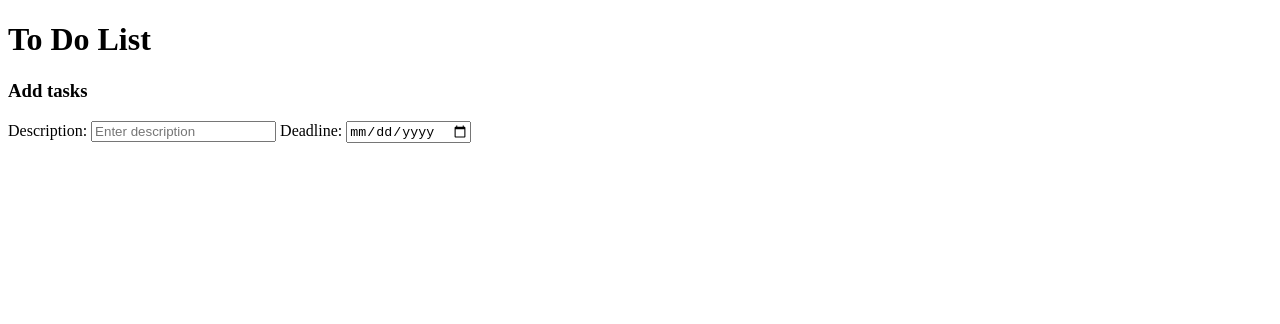
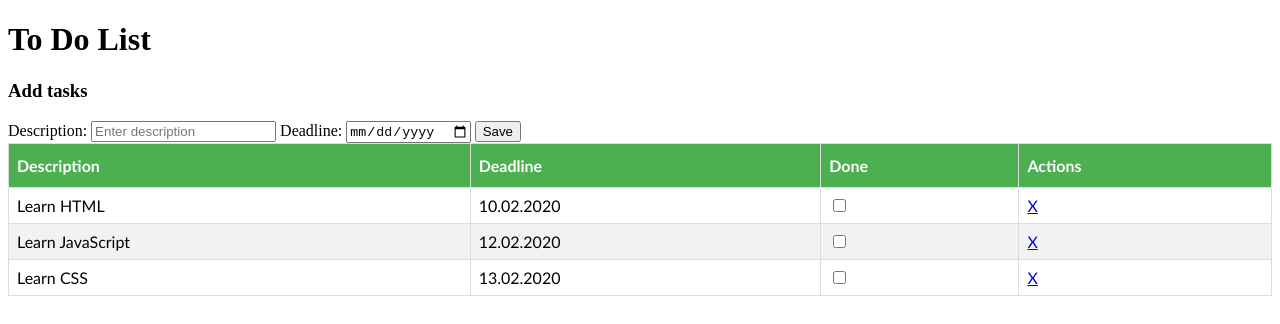
Before and after one commit to BogdanBoboaca/to-do-list-web-interface, a plain HTML site: page index.html in a window 1280 px wide. Drawn offline with Linux system fonts and the light colour scheme.

Commit message:
Added Task Table with styling

```diff
--- /dev/null
+++ b/css/style.css
@@ -0,0 +1,25 @@
+#tasks-table {
+    font-family: "Trebuchet MS", Arial, Helvetica, sans-serif;
+    border-collapse: collapse;
+    width: 100%;
+}
+
+#tasks-table td, #tasks-table th {
+    border: 1px solid #ddd;
+    padding: 8px;
+}
+
+#tasks-table tr:nth-child(even){background-color: #f2f2f2;}
+
+#tasks-table tr:hover {background-color: #ddd;}
+
+#tasks-table th {
+    padding-top: 12px;
+    padding-bottom: 12px;
+    text-align: left;
+    background-color: #4CAF50;
+    color: white;
+}
+/*.delete-task{*/
+/*    color: red;*/
+/*}*/
--- a/index.html
+++ b/index.html
@@ -7,6 +7,9 @@
 <body>
 <h1>To Do List</h1>
 
+<link type="text/css" rel="stylesheet" href="css/style.css">
+
+<div id="add-task">
     <h3>Add tasks</h3>
     <form id="new-task-form">
         <label for="description-field">Description: </label>
@@ -14,7 +17,46 @@
 
         <label for="deadline-field">Deadline: </label>
         <input type="date" id="deadline-field"/>
+
+        <input type="submit" value="Save"/>
     </form>
+</div>
+
+<div>
+    <table id="tasks-table">
+        <thead>
+        <tr>
+            <th>Description</th>
+            <th>Deadline</th>
+            <th>Done</th>
+            <th>Actions</th>
+        </tr>
+        </thead>
+
+        <tbody>
+        <tr>
+            <td>Learn HTML</td>
+            <td>10.02.2020</td>
+            <td><input type="checkbox" data-id=1 class="mark-done"/></td>
+            <td><a href="#" data-id=1 class="delete-task">X</a></td>
+        </tr>
+
+        <tr>
+            <td>Learn JavaScript</td>
+            <td>12.02.2020</td>
+            <td><input type="checkbox" data-id=1 class="mark-done"/></td>
+            <td><a href="#" data-id=1 class="delete-task">X</a></td>
+        </tr>
+
+        <tr>
+            <td>Learn CSS</td>
+            <td>13.02.2020</td>
+            <td><input type="checkbox" data-id=1 class="mark-done"/></td>
+            <td><a href="#" data-id=1 class="delete-task">X</a></td>
+        </tr>
+        </tbody>
+    </table>
+</div>
 
 </body>
 </html>
```
Lines whose indentation alone changed are shown as unchanged.
